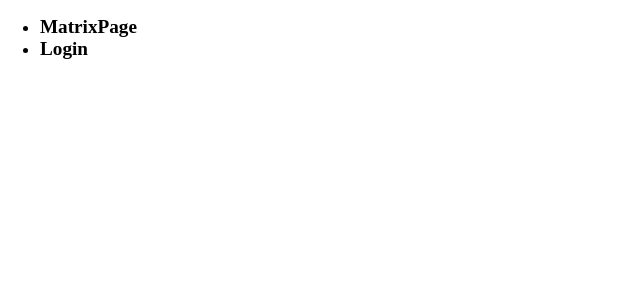
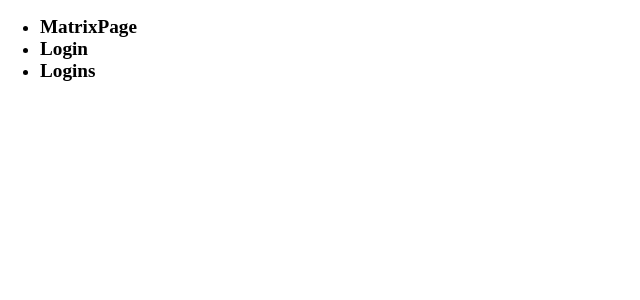
Before and after one commit to bed-com-27-20/Animeted-Pages, a React (Create React App) app: page / in a window 1280 px wide. Shown: the top 300 px of the page, without its empty margins (0-640 px from the left). Built offline with nearby package versions, Linux system fonts and the light colour scheme.

Commit message:
created fresh pages of the swap login page

```diff
--- a/src/App.js
+++ b/src/App.js
@@ -7,6 +7,7 @@ function App() {
      <ul>
       <li><Link to="/matrixpage" className='listyle'>MatrixPage</Link></li>
       <li><Link to="/Login" className='listyle'>Login</Link></li>
+      <li><Link to="/Logins" className='listyle'>Logins</Link></li>
      </ul>
     </div>
   );
--- /dev/null
+++ b/src/Login&SignUpPages/SwapLogin&SignUp/Logins.jsx
@@ -0,0 +1,10 @@
+import React from 'react'
+import './Logins.css'
+
+export default function Logins() {
+  return (
+    <div>
+      Login s
+    </div>
+  )
+}
--- a/src/index.js
+++ b/src/index.js
@@ -6,6 +6,7 @@ import {createBrowserRouter,RouterProvider,} from "react-router-dom";
 import reportWebVitals from './reportWebVitals';
 import Login from './Login&SignUpPages/MatrixPage/Login'
 import Matrixpage from './Login&SignUpPages/MatrixPage/Matrixpage';
+import Logins from './Login&SignUpPages/SwapLogin&SignUp/Logins';
 
 const router = createBrowserRouter([
 {
@@ -20,6 +21,10 @@ const router = createBrowserRouter([
   path: "Login",
   element: <Login/>,
 },
+{
+  path: "Logins",
+  element: <Logins/>,
+},
 ]);
 
 const root = ReactDOM.createRoot(document.getElementById('root'));
```
Also changed, not shown: src/Login&SignUpPages/SwapLogin&SignUp/Logins.css (added).
